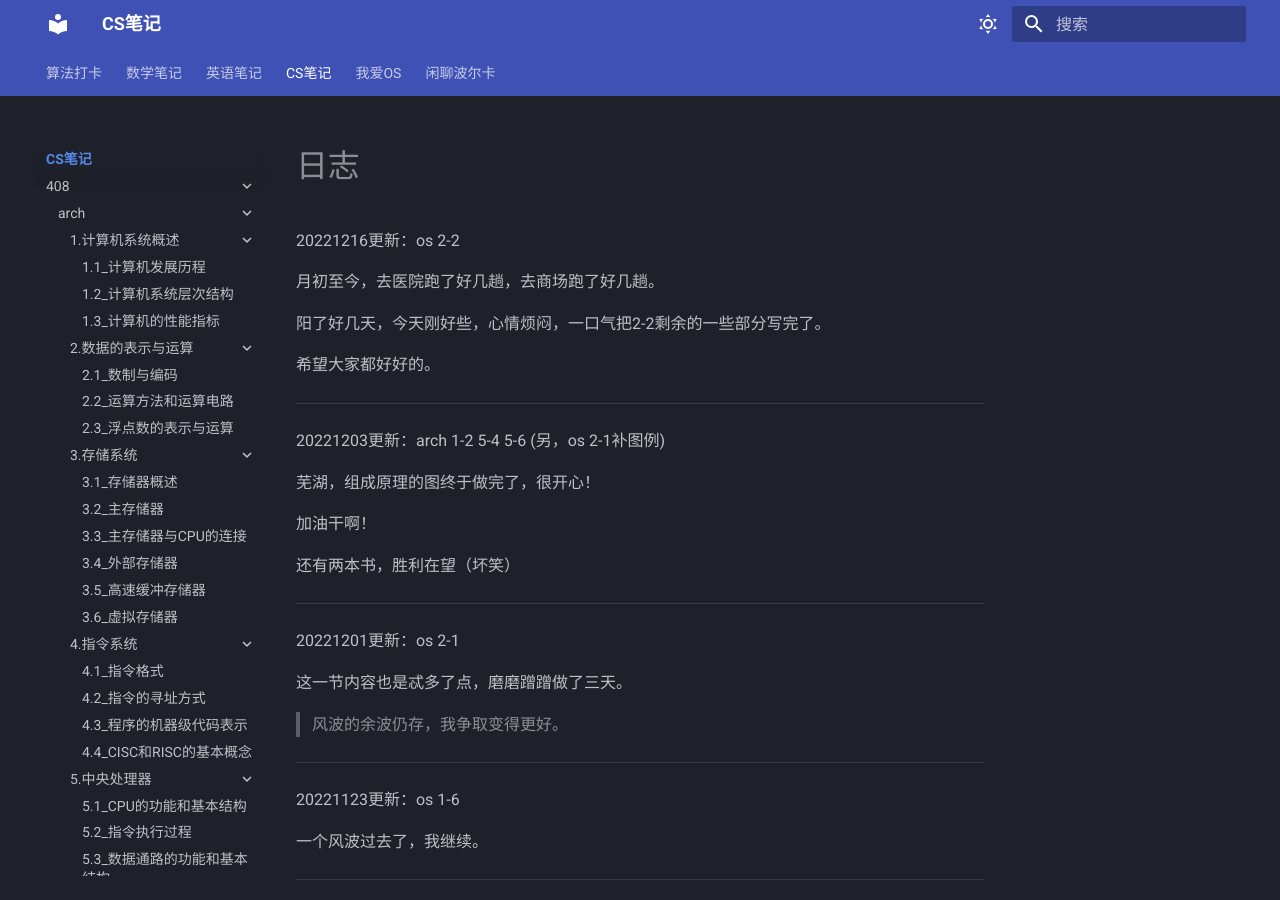
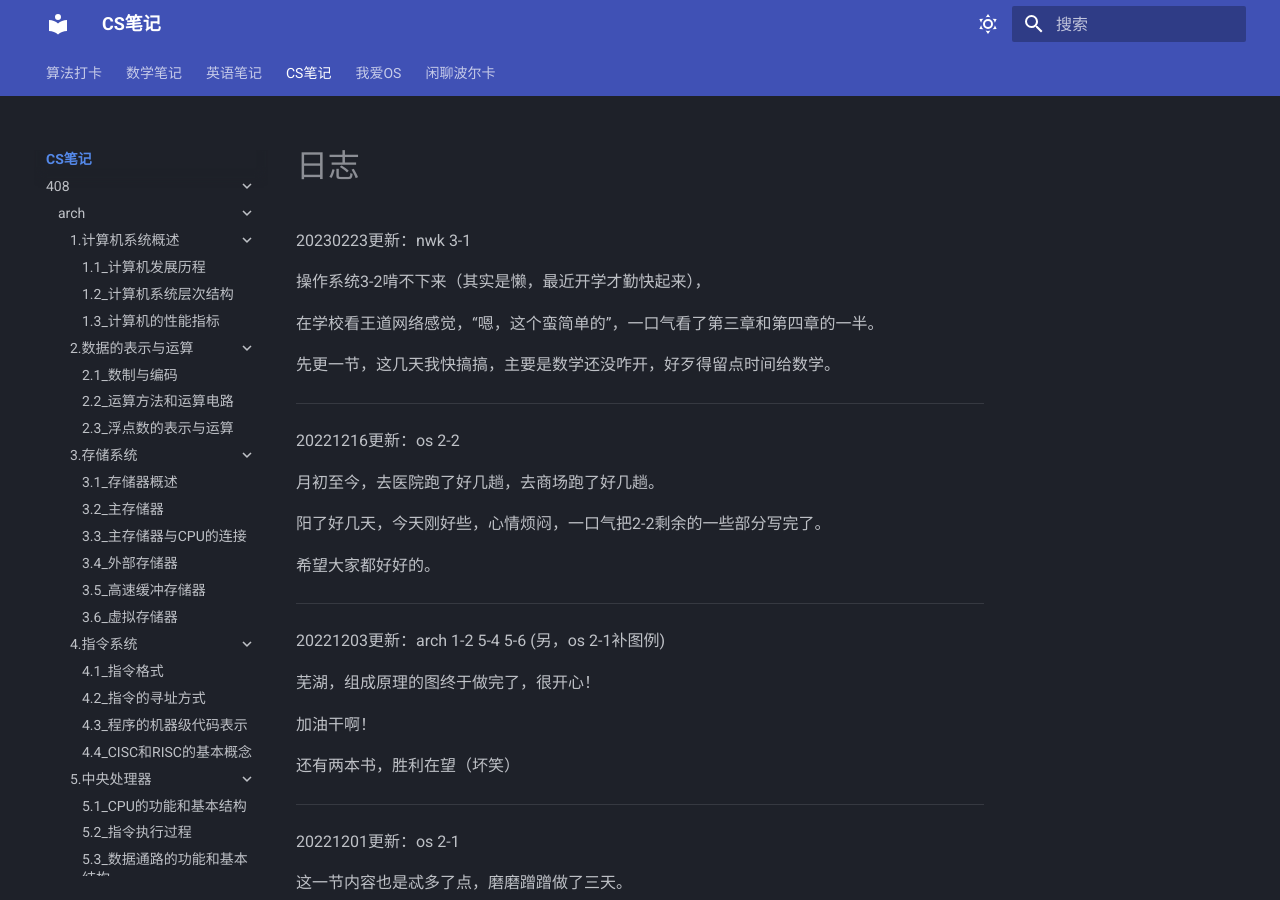
Before and after one commit to Haohahahaha/cs, an MkDocs documentation site: the page built from docs/index.md, in a window 1280 px wide and 900 px high. Built offline with MkDocs 1.6.1 and Material for MkDocs 9.7.7, drawn with Linux system fonts in a browser that asks for light colours.

Commit message:
2023-02-23_11:00:38 update

```diff
--- a/docs/index.md
+++ b/docs/index.md
@@ -1,3 +1,13 @@
+20230223更新：nwk 3-1
+
+操作系统3-2啃不下来（其实是懒，最近开学才勤快起来），
+
+在学校看王道网络感觉，“嗯，这个蛮简单的”，一口气看了第三章和第四章的一半。
+
+先更一节，这几天我快搞搞，主要是数学还没咋开，好歹得留点时间给数学。
+
+---
+
 20221216更新：os 2-2
 
 月初至今，去医院跑了好几趟，去商场跑了好几趟。
```
